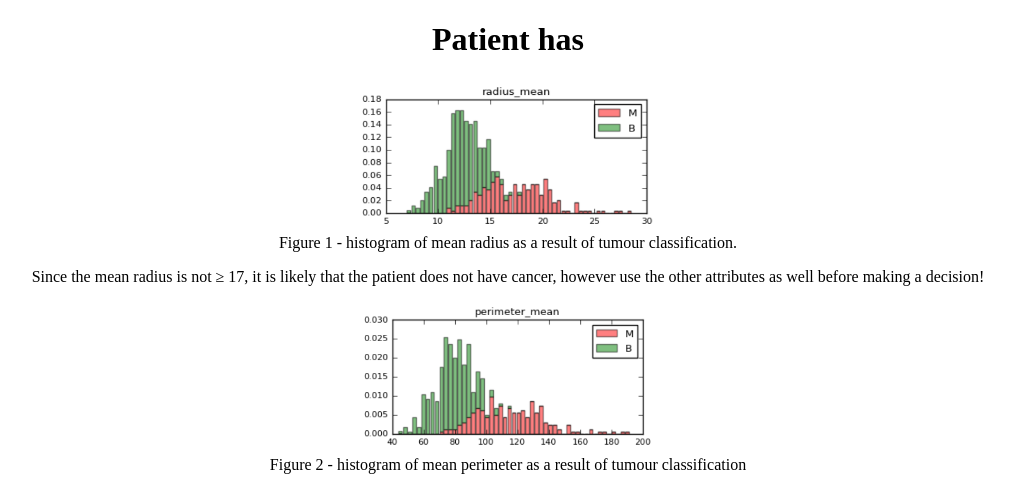
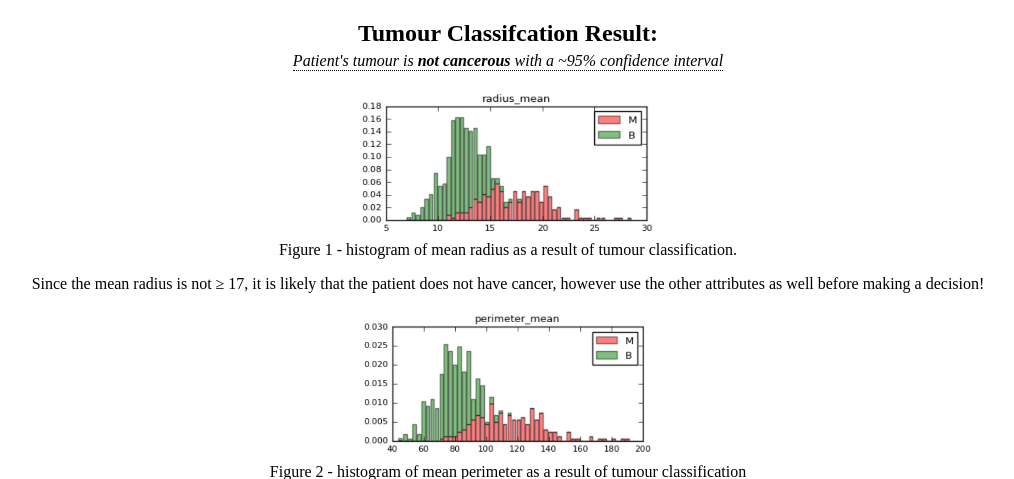
Before and after one commit to matthewfollegot/breast-cancer-classifier, a Flask app: template templates/dashboard.html in a window 1280 px wide. Shown: the top 479 px of the page, without its empty margins (132-1146 px from the left). Run offline with Flask 2, Linux system fonts and the light colour scheme; the template is opened without the code that fills it, so the values that code supplies are empty; parts of the project's set-up code (start-up, migrations or seed data) failed here and were passed over.

Commit message:
added tooltips

```diff
--- a/app.py
+++ b/app.py
@@ -33,14 +33,14 @@ def predict():
     output = model.predict(df)
 
     if output == 0:
-        res_val = "** breast cancer **"
+        cancer = True
     else:
-        res_val = "no breast cancer"
+        cancer = False
 
 
     return render_template(
         'dashboard.html',
-        res_val=res_val,
+        cancer=cancer,
         leukocyte_value=leukocyte_value,
         temperature=temperature,
         heart_rate=heart_rate,
--- a/templates/dashboard.html
+++ b/templates/dashboard.html
@@ -31,24 +31,65 @@
       color: red
     }
 
-    .attribute {
-      width: 33%;
+    .title {
+      padding-bottom: 0px;
+      margin-bottom: 5px;
+    }
+
+    .bold {
+      font-weight: bold;
+      font-style: italic;
+    }
+
+    .tooltip {
+      position: relative;
+      display: inline-block;
+      border-bottom: 1px dotted black;
+      padding-bottom: -5px;
+      margin-bottom: 0px;
+      font-style: italic;
+    }
+
+    .tooltip .tooltiptext {
+      visibility: hidden;
+      width: 120px;
+      background-color: black;
+      color: #fff;
+      text-align: center;
+      border-radius: 6px;
+      padding: 5px 0;
+
+      /* Position the tooltip */
+      position: absolute;
+      z-index: 1;
+    }
+
+    .tooltip:hover .tooltiptext {
+      visibility: visible;
     }
   </style>
 
 </head>
 
 <body>
-
   <div>
     <center>
+  {% if cancer == True %}
+  <h2 class="title">Tumour Classifcation Result:</h2>
+  <div class="tooltip">Patient's tumour is <span class="bold">cancerous</span> with a ~95% confidence interval
+    <span class="tooltiptext">The probability of a false positive is about 3%. Thus, the true accuracy is 97%</span>
+  </div>
+  {% else %}
+  <h2 class="title">Tumour Classifcation Result:</h2>
+  <div class="tooltip">Patient's tumour is <span class="bold">not cancerous</span> with a ~95% confidence interval
+    <span class="tooltiptext">The probability of a false negative is about 2%. Thus, the true accuracy is 98%</span>
+  </div>
+  {% endif %}
 
-  <h1>Patient has {{ res_val }}</h1>
   <figure>
     <img src="{{ url_for('static', filename='bcc-radius.png') }}" height="150" width="300"/>
     <figcaption>Figure 1 - histogram of mean radius as a result of tumour classification.</figcaption>
   </figure>
-
   {% if radius_mean >= 17 %}
     <p class="warning">mean radius is ≥ 17, thus it is highly likely that the tumour is cancerous</p>
   {% else %}
```
